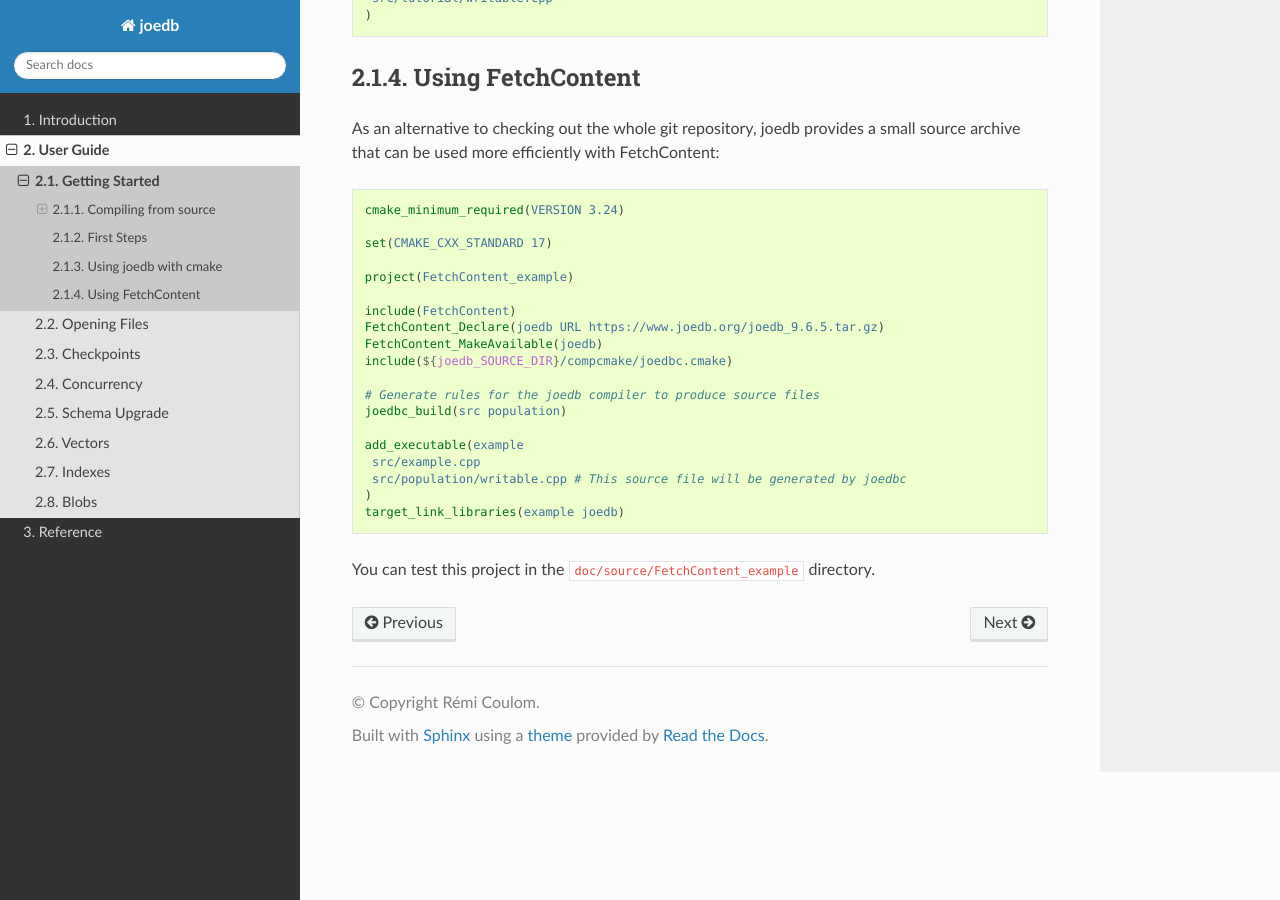
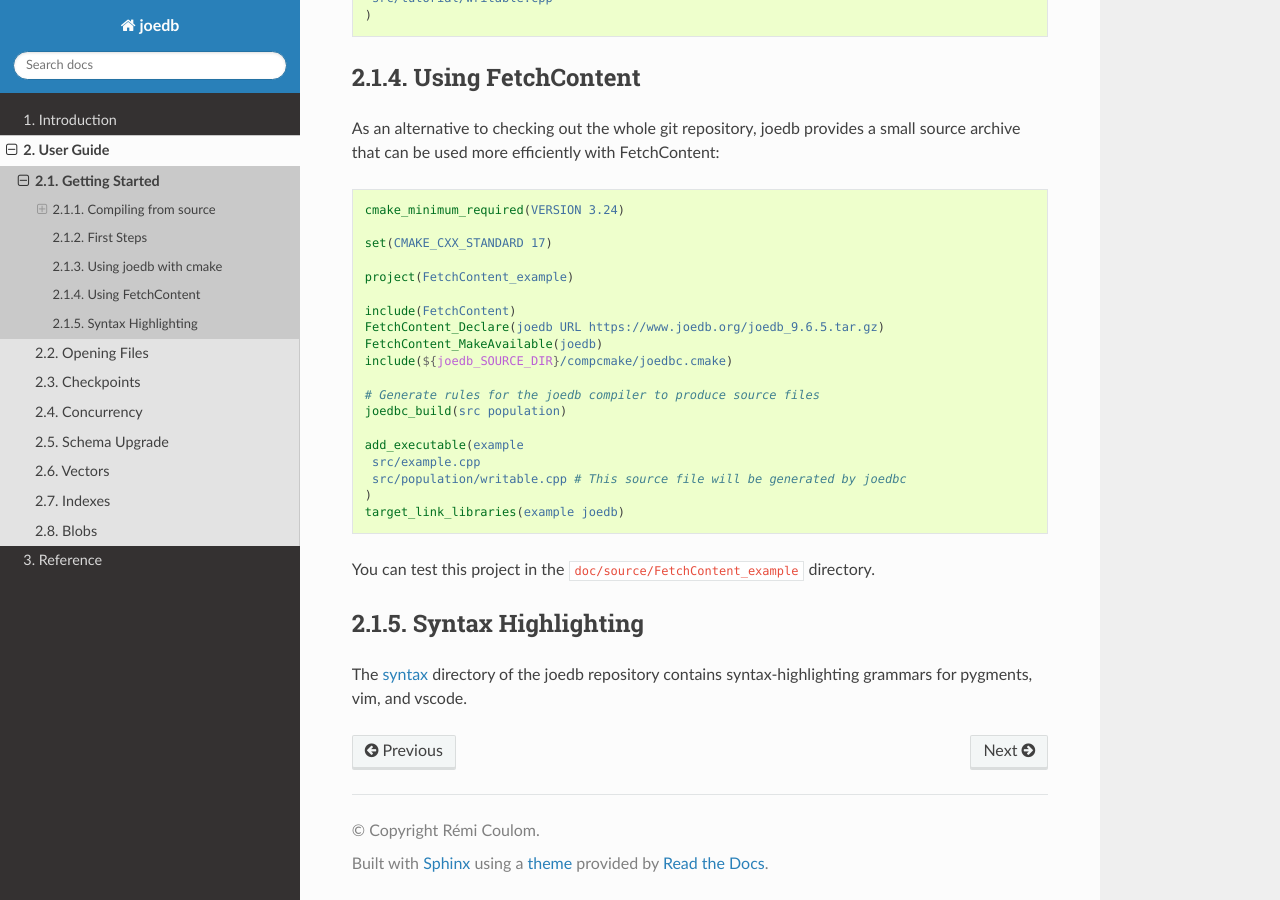
Before and after one commit to Remi-Coulom/joedb, a Sphinx documentation site: the page built from doc/source/getting_started.rst, in a window 1280 px wide and 900 px high, scrolled down 3249 px. Built offline with Sphinx 7.4.7 and the Read the Docs theme 3.1.0, drawn with Linux system fonts in a browser that asks for light colours; formulas are drawn with MathJax 3.

Commit message:
minor fixes

```diff
--- a/doc/source/getting_started.rst
+++ b/doc/source/getting_started.rst
@@ -88,3 +88,10 @@ small source archive that can be used more efficiently with FetchContent:
 
 You can test this project in the ``doc/source/FetchContent_example``
 directory.
+
+Syntax Highlighting
+-------------------
+
+The `syntax <https://github.com/Remi-Coulom/joedb/tree/master/syntax>`_
+directory of the joedb repository contains syntax-highlighting grammars for
+pygments, vim, and vscode.
```
Also changed, not shown: doc/source/memsan.rst (deleted, +0 -16 lines), 2 other files.
